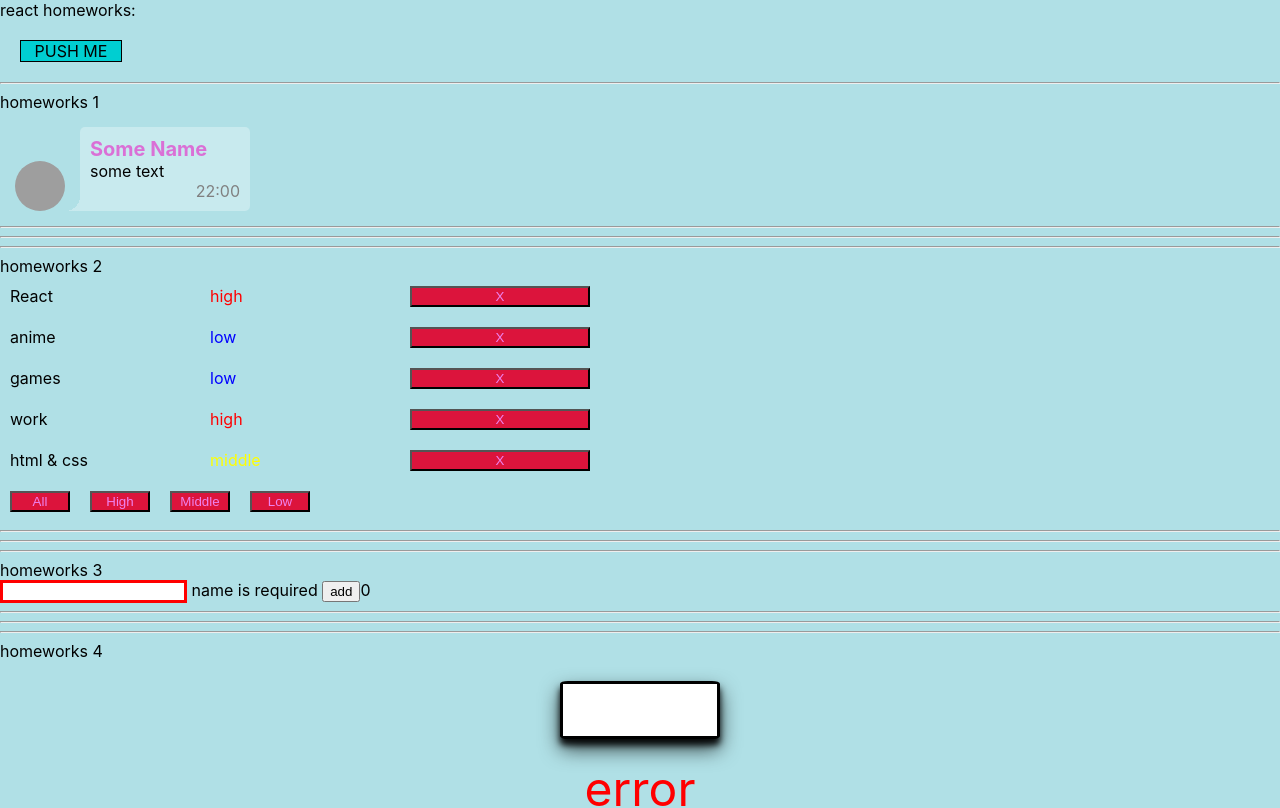
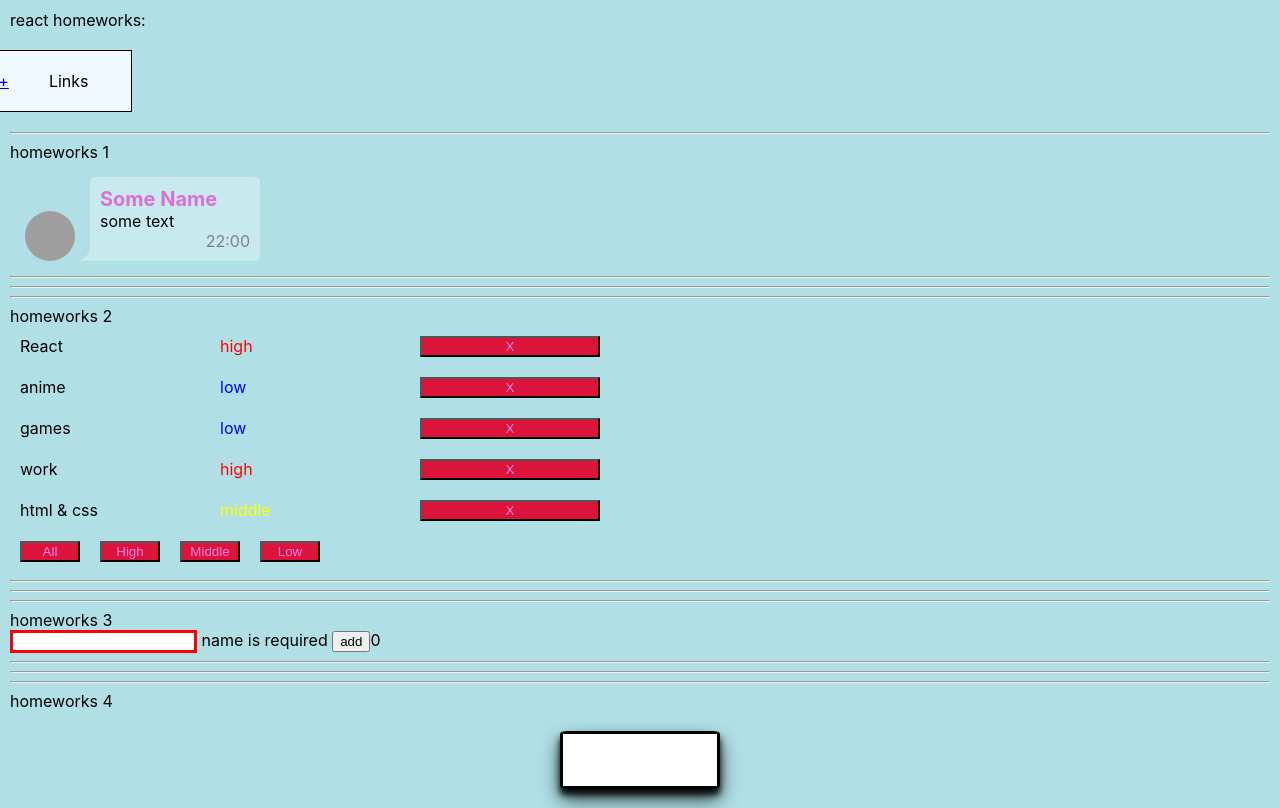
Before and after one commit to egory4fash/HomeTasks, a React (Create React App) app: page / in a window 1280 px wide. Shown: the top 808 px of the page. Built offline with nearby package versions, Linux system fonts and the light colour scheme; grey boxes are pictures that could not be loaded.

Commit message:
HW5 done

```diff
--- a/package.json
+++ b/package.json
@@ -14,6 +14,7 @@
     "@types/react-router-dom": "^5.3.2",
     "@types/uuid": "^8.3.3",
     "react": "^17.0.2",
+    "react-audio-player": "^0.17.0",
     "react-collapsible": "^2.8.4",
     "react-dom": "^17.0.2",
     "react-router-dom": "5.3.0",
--- a/src/p1-main/m1-ui/u1-app/App.module.css
+++ b/src/p1-main/m1-ui/u1-app/App.module.css
@@ -1,23 +1,29 @@
 .App {
     background-color: powderblue;
+    padding:10px
 
 }
 
-.Links {
+.links {
+    display: flex;
+    transition-duration: 500ms;
+    transform: translate(-300px);
     border: solid black thin ;
-    width: 100px;
+    width: 400px;
     color: black;
     margin:20px;
+
     background-color: aliceblue;
     text-align: center;
 }
 
-.Collapse {
-    border: black solid thin;
-    color: black;
-    width: 100px;
-    margin:20px;
-    text-align: center;
-    position : relative;
-    background-color: darkturquoise;
+.inner {
+    display: inline-block;
+    margin: 20px;
+
 }
+
+.links:hover {
+    transition-duration: 500ms;
+    transform: translate(0);
+}
--- a/src/p1-main/m1-ui/u1-app/App.tsx
+++ b/src/p1-main/m1-ui/u1-app/App.tsx
@@ -2,22 +2,26 @@ import React from 'react'
 import s from './App.module.css'
 import HW5 from "../../../p2-homeworks/h5/HW5";
 import Collapsible from 'react-collapsible'
-import {NavLink,HashRouter} from 'react-router-dom'
+import {NavLink, HashRouter} from 'react-router-dom'
 import {PATH} from "../../../p2-homeworks/h5/Routes";
 
+
 function App() {
+
+
     return (
         <HashRouter>
             <div className={s.App}>
-            <div >   react homeworks:</div>
-            <Collapsible className={s.Collapse} trigger={'   PUSH ME'} >
-                <div className={s.Links}>
-                    <NavLink to={PATH.PRE_JUNIOR}>PreJunor</NavLink>
-                    <NavLink to={PATH.JUNIOR}>  Junior  </NavLink>
-                    <NavLink to={PATH.JUNIOR_PLUS}>Junior+</NavLink>
 
+                <div> react homeworks:</div>
+
+                <div className={s.links}>
+                    <div className={s.inner}><NavLink to={PATH.PRE_JUNIOR}>PreJunior</NavLink></div>
+                    <div className={s.inner}><NavLink to={PATH.JUNIOR}>Junior</NavLink></div>
+                    <div className={s.inner}><NavLink to={PATH.JUNIOR_PLUS}>Junior+</NavLink></div>
+                    <div className={s.inner}>Links</div>
                 </div>
-            </Collapsible>
+
                 {/*<HW1/>*/}
                 {/*<HW2/>*/}
                 {/*<HW3/>*/}
```
Also changed, not shown: 1 other file (tests, documents, lock files or other folders). Lines whose indentation alone changed are shown as unchanged.
